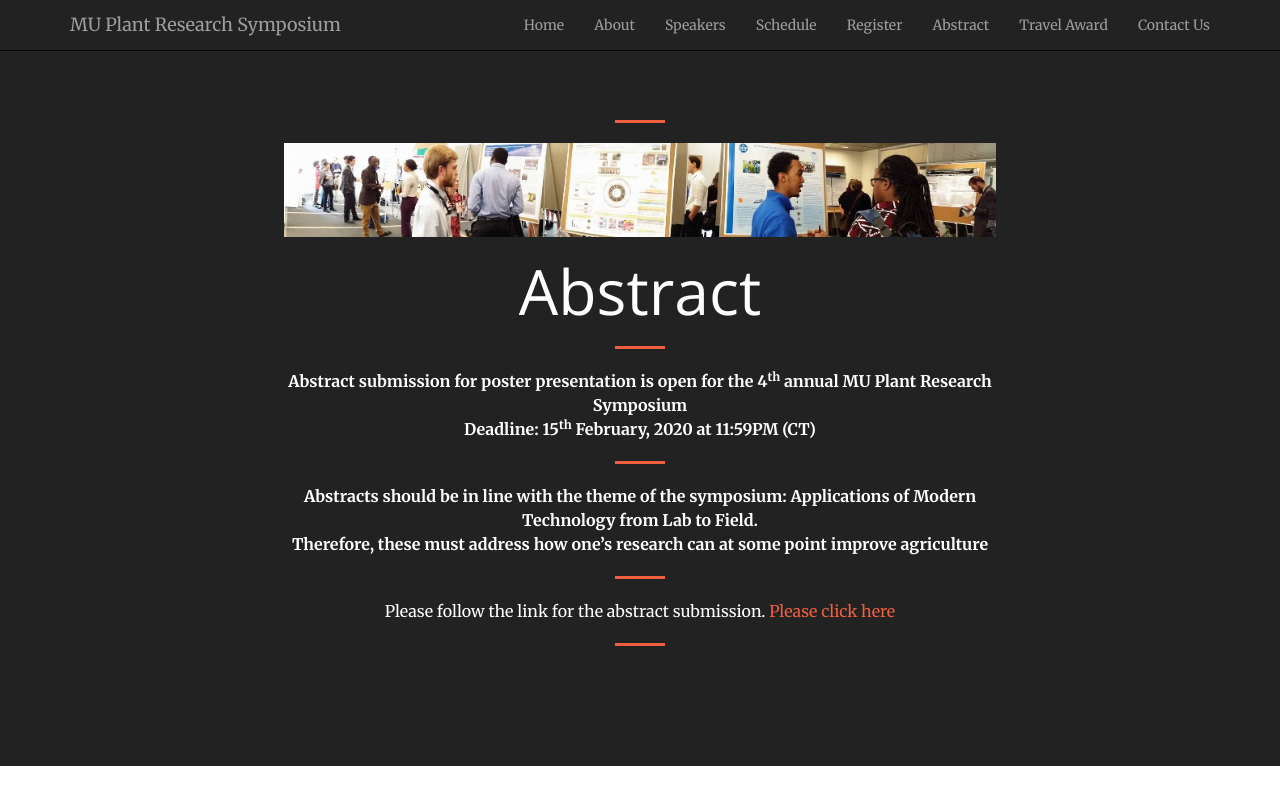
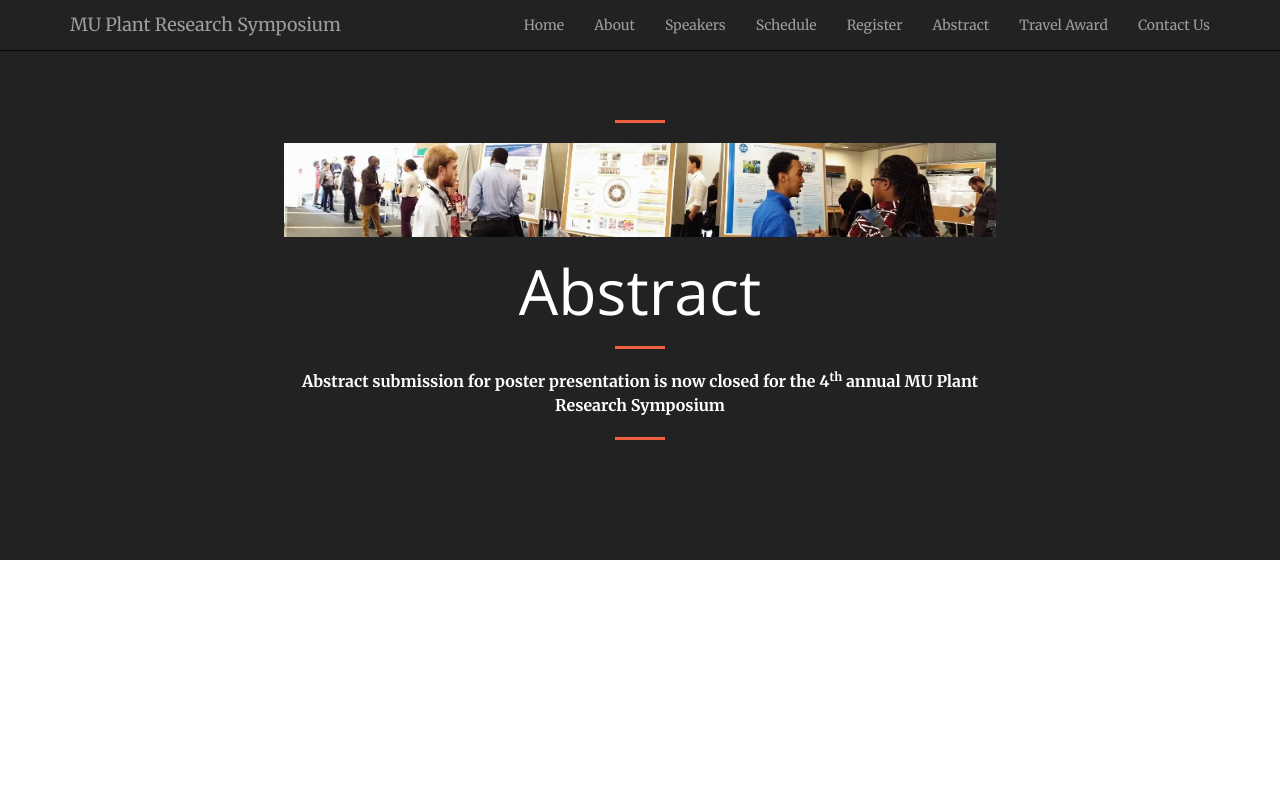
Before and after one commit to mupioneersymposium/mupioneersymposium.github.io, a Jekyll site: the page built from abstract.md, in a window 1280 px wide. Shown: the top 805 px of the page. Built offline with Jekyll 4.4.1, drawn with Linux system fonts in a browser that asks for light colours.

Commit message:
Update abstract.md

```diff
--- a/abstract.md
+++ b/abstract.md
@@ -6,11 +6,5 @@ layout: regular
 <img src="/posterview.jpg" style="max-width:95%"/>
 # Abstract
 <hr style="clear: both;" />
-**Abstract submission for poster presentation is open for the 4<sup>th</sup> annual MU Plant Research Symposium** <br/>
-**Deadline: 15<sup>th</sup> February, 2020 at 11:59PM (CT)**
+**Abstract submission for poster presentation is now closed for the 4<sup>th</sup> annual MU Plant Research Symposium** <br/>
 <hr style="clear: both;" />
-**Abstracts should be in line with the theme of the symposium: Applications of Modern Technology from Lab to Field.** <br />
-**Therefore, these must address how one's research can at some point improve agriculture**
-<hr style="clear: both;" />
-Please follow the link for the abstract submission. <a href="https://docs.google.com/forms/d/1EO5J7HiNENp6UNMuPhC3KXK_H6HspYMciJ331vkofdQ/edit" target="_blank"> Please click here
-<hr style="clear: both;" />
```
